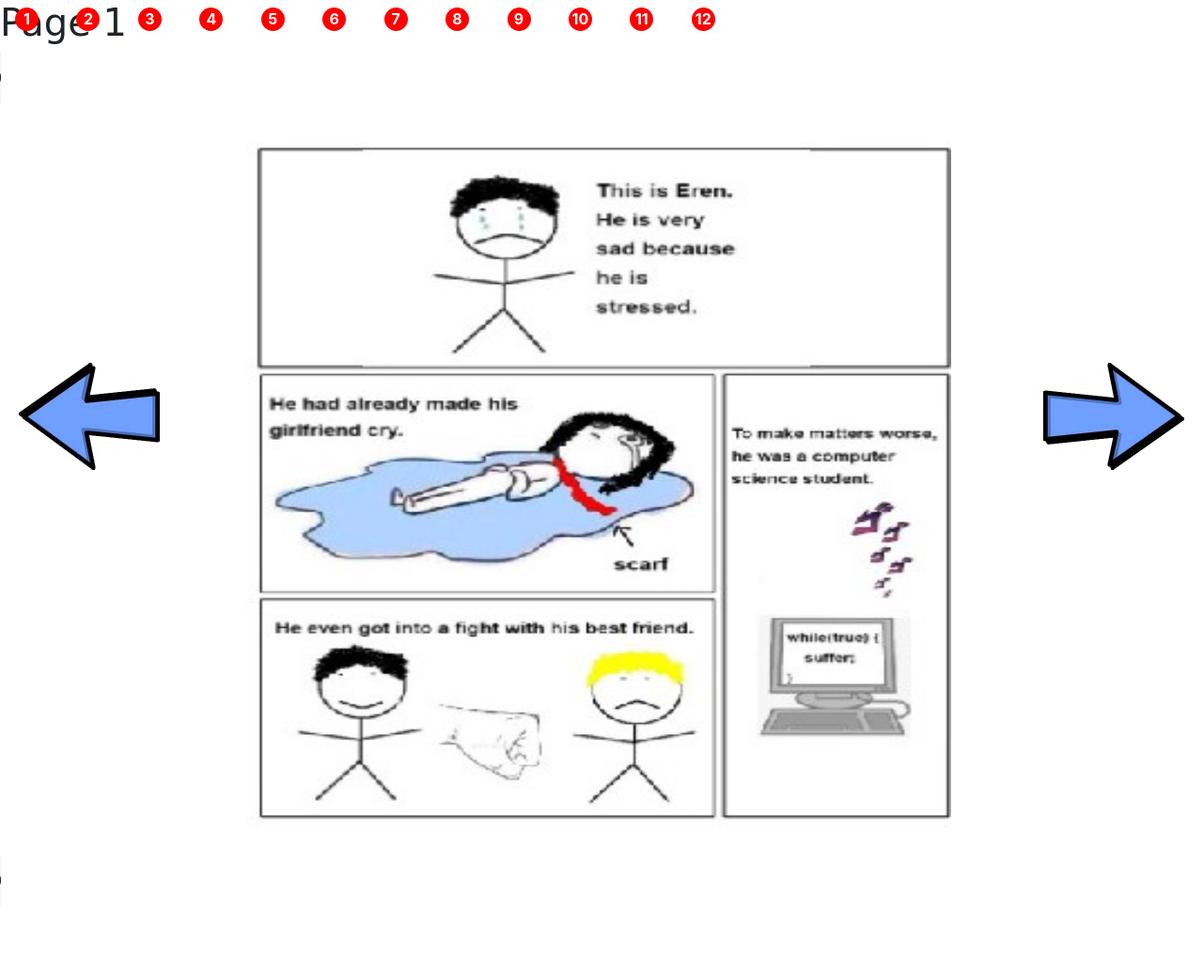
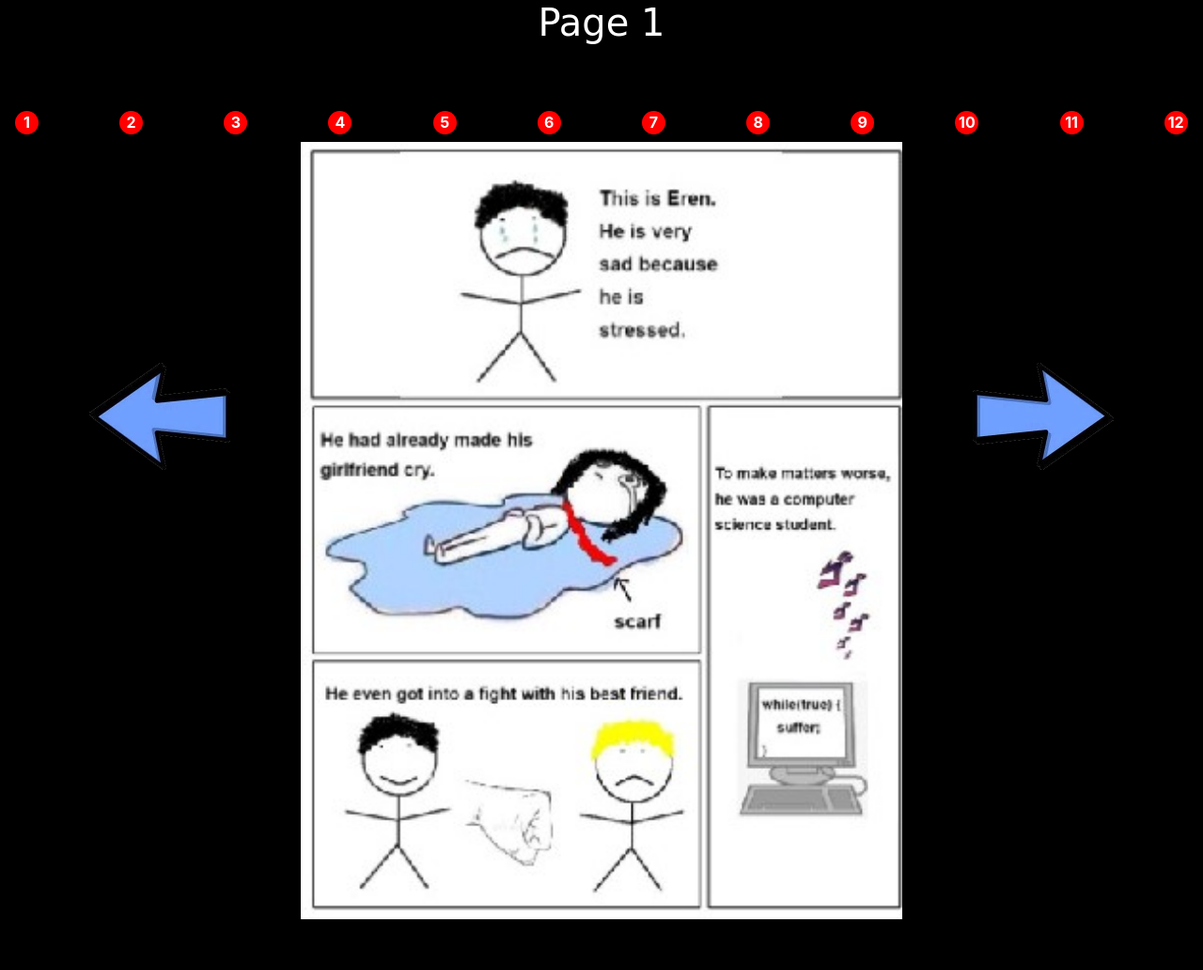
Before and after one commit to TimHanneman/Adventures_of_the_4_MATEs, a Flask app: the page made by templates/page.html in a window 1280 px wide. Shown: the whole page at 94% size. Before the commit the page ends 964 px from the top, so only its background shows below. Run offline with Flask 2, Linux system fonts and the light colour scheme; some libraries are stand-ins or nearby versions.

Commit message:
cleaned up the look and layout

```diff
--- a/static/stylesheets/style.css
+++ b/static/stylesheets/style.css
@@ -1,5 +1,5 @@
 body{
-    /* background-color: white; */
+     background-color: rgb(0, 0, 0);
 }
 
 /* class to position the right arrow */
@@ -19,45 +19,15 @@ body{
   }
 
   /* class to position the comic page */
-  .center {
-      position: absolute;
-      /* bottom: 10; */
-      /* right: auto; */
-      /* margin: 0 auto; */
-      /* justify-content: center; */
-      /* display: inline-flex ; */
-      top: 50%;
-      left: 40%;
-      /* width: 500px; */
-      /* height: 500px; */
-      margin-top: -250px; /* Half the height */
-      margin-left: -250px; /* Half the width */
-  }
 
-  img{
-    /* display: block; */
-    /* text-align: center; */
-    /* max-width:500px;
-    max-height:400px; */
-    /* min-width: ; */
-  }
-
-  /* class to position the navigation bar */
-.navBar {
-    position: absolute;
-    top: 0;
-    /* position: relative; */
-    /* top: -40; */
-    margin: 0 auto;
-    text-align: center;
-    /* z-index: 10; */
-    width: 777px;
-}
-/* class to position navigation bar pages */
-.tab {
-    tab-size: 20;
+img{
+    display: block;
+    margin-left: auto;
+    margin-right: auto;
+    width: 50%;
 }
 
+/* class to position navigation bar pages */
 #nav{
     background-color: red;
     height: 25px;
@@ -69,12 +39,15 @@ body{
 }
 
 h1{
-    /* z-index: 4; */
     font-family: "Comic Sans MS", "Comic Sans", cursive;
+    text-align: center;
+    color:white;
 }
 
 .pop-out-video{
     margin: 20px;
+    height: fit-content;
+    width: fit-content;
 }
 .modal-dialog iframe{
     margin: 0 auto;
@@ -90,8 +63,14 @@ h1{
     color: rgb(0, 179, 255);
     background-color: red;
 }
+#audio1{
+    opacity: 0;
+}
+audio{
+    opacity: 0;
+}
 
-.transition {
+/* .transition {
     background-image: url("https://media.giphy.com/media/xT77Y1T0zY1gR5qe5O/giphy.gif");
     height: 100%;
     background-position: center;
@@ -128,4 +107,4 @@ div {
         opacity: 1;
         transform: rotateX(0);
     }
-}
+} */
--- a/templates/page.html
+++ b/templates/page.html
@@ -1,11 +1,13 @@
 {{bootstrap.load_css() }}
 <html>
 <h1>Page {{ pageNumber }} </h1>
-    <audio controls autoplay>
+<audio controls autoplay id='audio1'>
     <source src="\static\audio\page{{ pageNumber }}.mp3" type="audio/mpeg" />
 </audio>
+
 <head>
     <link rel="stylesheet" href="{{ url_for('static', filename='stylesheets/style.css') }}">
+
 </head>
 
 <body>
@@ -34,24 +36,16 @@
         <h2>
             <a href="{{ url_for('titlePage') }}">
         </h2>
-                        <img src="/static/images/leftArrow.png"
-                            width="150"
-                            height="100"
-                            class="img-fluid rounded"
-                            alt="Page {{ pageNumber }}"
-                        >
+        <img src="/static/images/leftArrow.png" width="150" height="100" class="img-fluid rounded"
+            alt="Page {{ pageNumber }}">
         </a>
 
         {% else %}
         <h2>
             <a href="{{ url_for('page', pageNumber = pageNumber - 1) }}">
         </h2>
-                        <img src="/static/images/leftArrow.png"
-                            width="150"
-                            height="100"
-                            class="img-fluid rounded"
-                            alt="Page {{ pageNumber }}"
-                        >
+        <img src="/static/images/leftArrow.png" width="150" height="100" class="img-fluid rounded"
+            alt="Page {{ pageNumber }}">
         </a>
         {% endif %}
     </div>
@@ -61,41 +55,29 @@
         <h2>
             <a href="{{ url_for('titlePage') }}">
         </h2>
-                        <img src="/static/images/homeIcon.png"
-                            width="100"
-                            height="100"
-                            class="img-fluid rounded"
-                            alt="Title Page"
-                        >
+        <img src="/static/images/homeIcon.png" width="100" height="100" class="img-fluid rounded" alt="Title Page">
         </a>
 
         {% else %}
         <h2>
             <a href="{{ url_for('page', pageNumber = pageNumber + 1) }}">
         </h2>
-                        <img src="/static/images/rightArrow.png"
-                            width="150"
-                            height="100"
-                            class="img-fluid rounded"
-                            alt="Page {{ pageNumber }}"
-                        >
+        <img src="/static/images/rightArrow.png" width="150" height="100" class="img-fluid rounded"
+            alt="Page {{ pageNumber }}">
         </a>
         {% endif %}
     </div>
 
     <!-- comic image for a certain page -->
     <div class="center">
-            <img src="/static/images/comicPage{{ pageNumber }}.jpg"
-                width="750"
-                height="730"
-                class="rounded img_fluid"
-                alt="Page {{ pageNumber }}"
-            >
+        <img src="/static/images/comicPage{{ pageNumber }}.jpg"  >
     </div>
 
-
+    <div id="audio" >
     <audio controls autoplay>
         <source src="\static\audio\page{{ pageNumber  }}.mp3" type="audio/mpeg" />
     </audio>
+    </div>
 </body>
+
 </html>
--- a/templates/page5.html
+++ b/templates/page5.html
@@ -5,9 +5,8 @@
     <!-- comic image for a certain page -->
     <div class="center">
         <img src="/static/images/comicPage{{ pageNumber }}.jpg"
-            width="750"
-            height="730"
-            class="rounded img_fluid"
+
+
             alt="Page {{ pageNumber }}"
         >
     </div>
```
Also changed, not shown: templates/titlePage.html (+1 -16 lines). Lines whose indentation alone changed are shown as unchanged.
